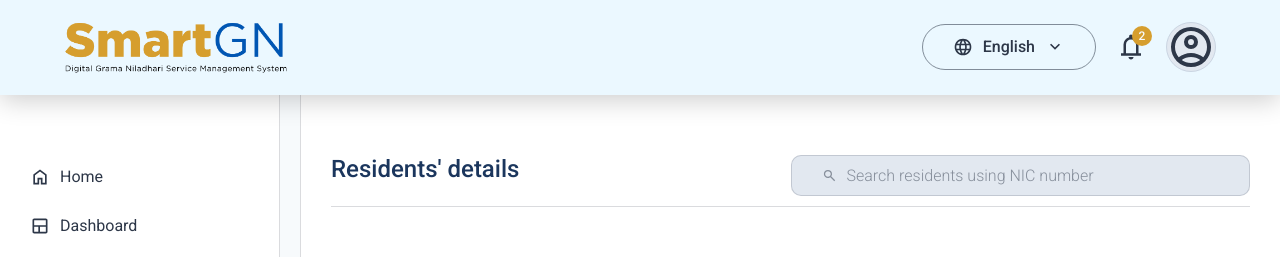
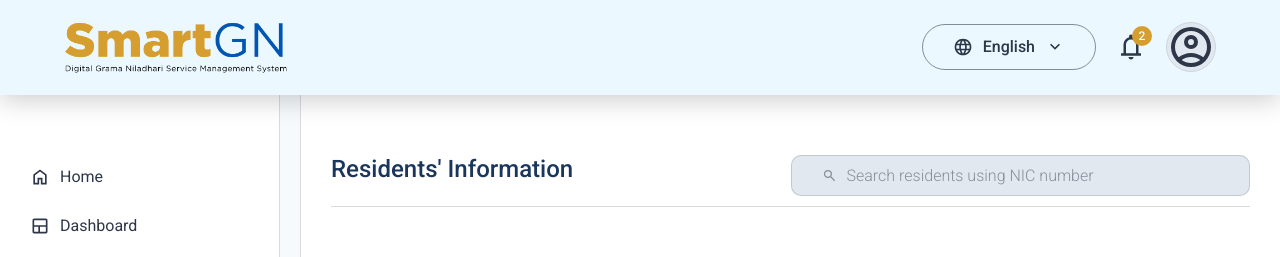
Before and after one commit to Mogith-Code/SmartGN-Digital-GN-Service-Management-System, a React (Vite) app in the folder SmartGN/: page /ResidentsDetails in a window 1280 px wide. Shown: the top 257 px of the page. Built offline with nearby package versions, Linux system fonts and the light colour scheme.

Commit message:
update ResidentsDetailsLayout.jsx

```diff
--- a/SmartGN/src/Components/ResidentsDetails/ResidentsDetailsLayout.jsx
+++ b/SmartGN/src/Components/ResidentsDetails/ResidentsDetailsLayout.jsx
@@ -7,7 +7,7 @@ function ResidentsDetailsLayout() {
 
   // TRANSLATION OBJECTS
   const OHouseholdLayoutTranslations = {
-    EN: { Title: "Residents' details" },
+    EN: { Title: "Residents' Information" },
     SI: { Title: "පදිංචිකරුවන්ගේ විස්තර" },
     TA: { Title: "குடியிருப்பவர்களின் விவரங்கள்" },
   };
--- a/SmartGN/src/Pages/OfficerHousehold.jsx
+++ /dev/null
@@ -1,7 +0,0 @@
-// src/Pages/OfficerHousehold.jsx
-
-function OfficerHousehold({ onOpenHelp }) {
-  return <></>;
-}
-
-export default OfficerHousehold;
```
